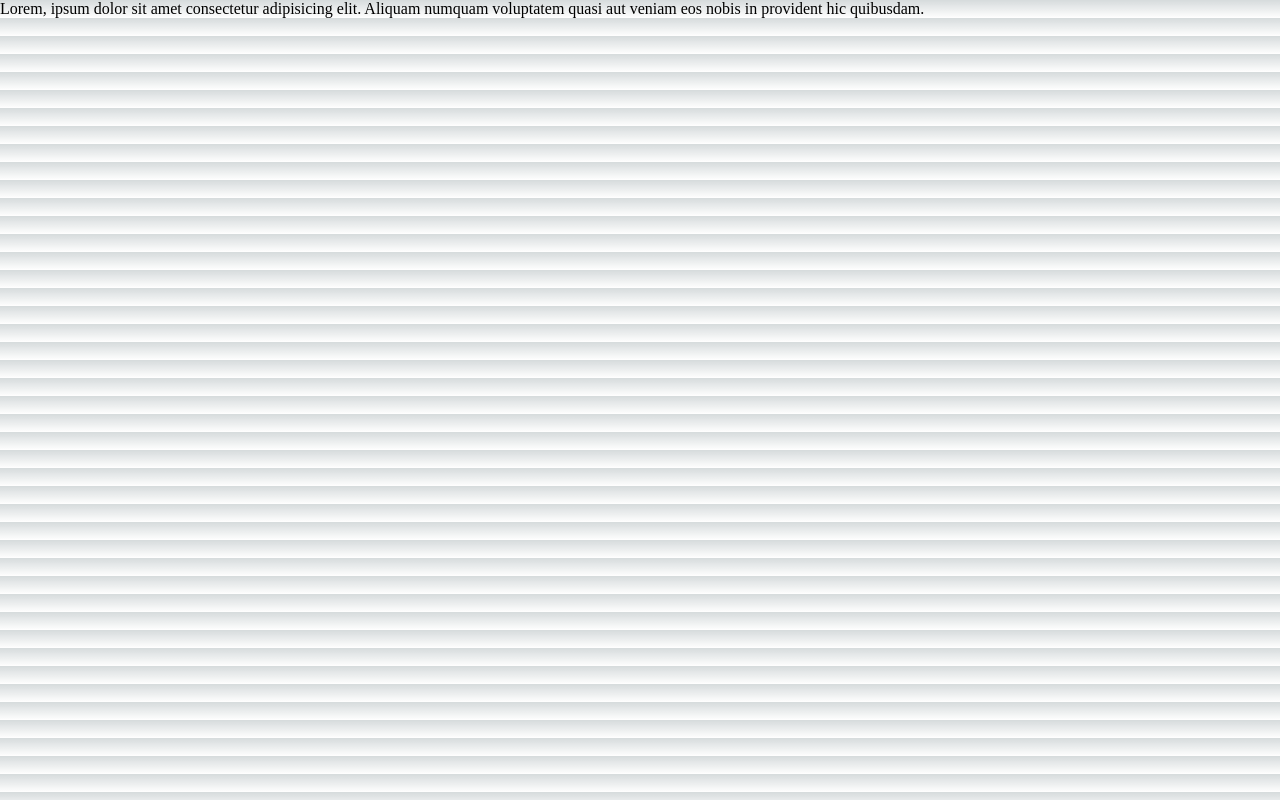
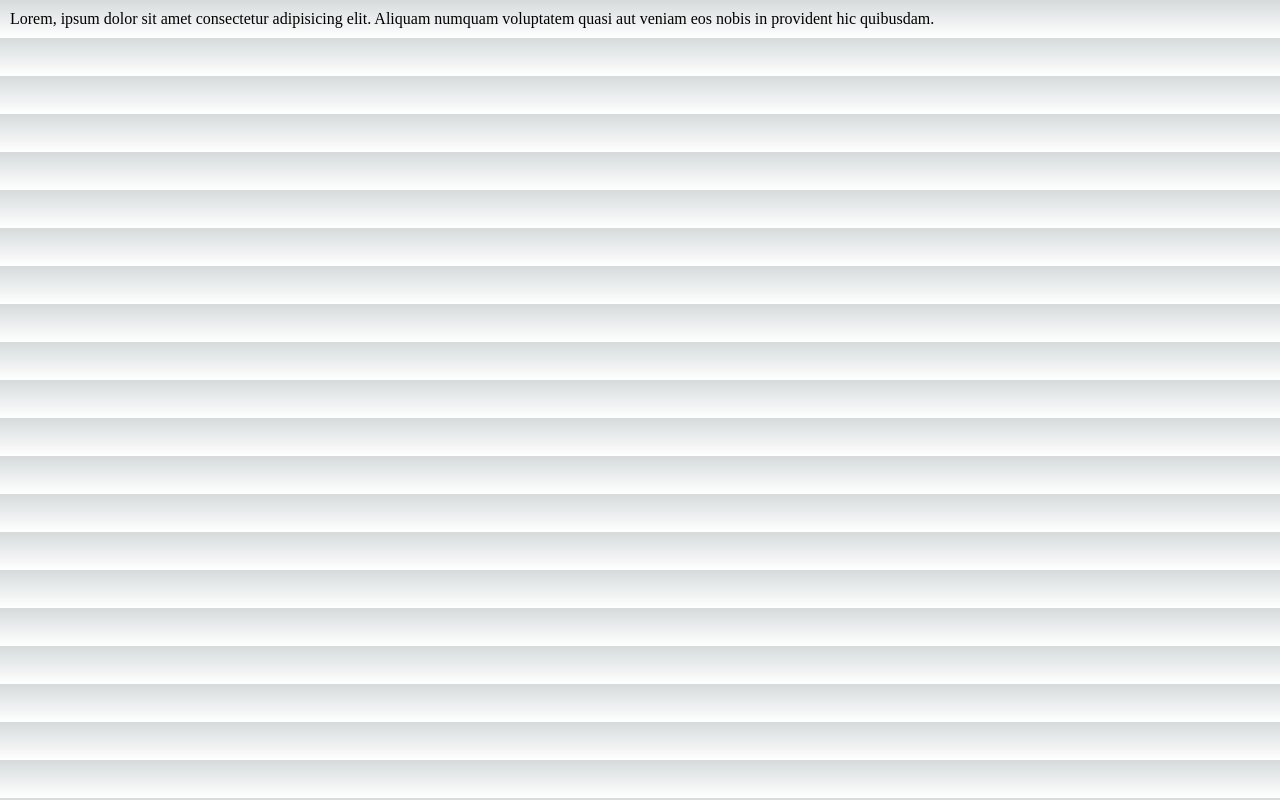
Before and after one commit to sljico/adb2c-nextjs, a Next.js app: page /login in a window 1280 px wide. Built offline with nearby package versions, Linux system fonts and the light colour scheme.

Commit message:
test css module

```diff
--- a/src/layouts/LoginLayouts.tsx
+++ b/src/layouts/LoginLayouts.tsx
@@ -1,4 +1,5 @@
 // @ts-ignore
+import styles from "@/styles/Home.module.css";
 
 export default function LoginLayout({ children }): any {
   return (
@@ -10,7 +11,7 @@
       <style jsx global>
         {`
           body {
-            margin: 0;
+            padding: 10px;
           }
         `}
       </style>
--- /dev/null
+++ b/src/styles/test.module.css
@@ -0,0 +1,7 @@
+body {
+  margin: 0;
+}
+
+a {
+  color: green;
+}
```
